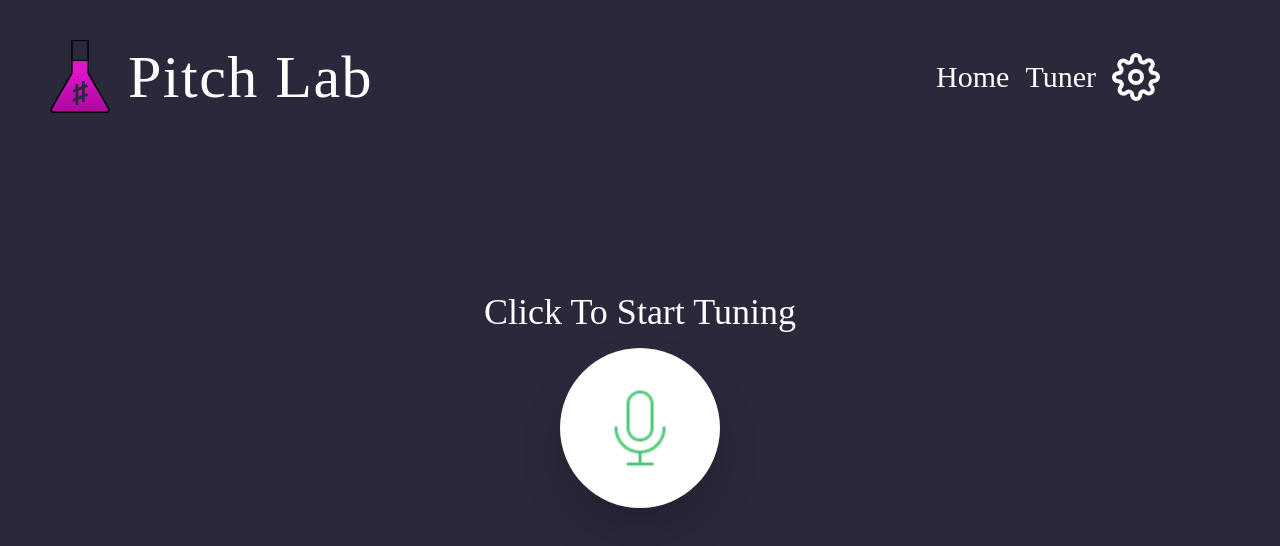
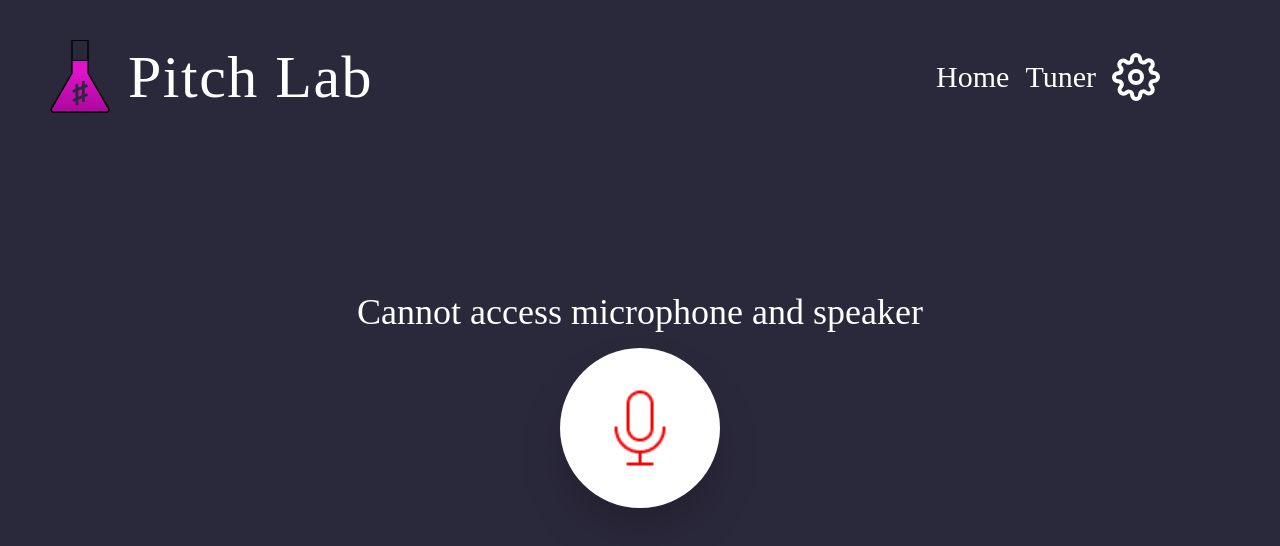
Before and after one commit to sitechtimes/pitch-lab, a Vue app in the folder app/: page /initialize in a window 1280 px wide. Shown: the top 546 px of the page. Built offline with nearby package versions, Linux system fonts and the light colour scheme; a web font is replaced by a local one.

Commit message:
initialize microphone

```diff
--- a/app/src/stores/initialize.js
+++ b/app/src/stores/initialize.js
@@ -16,6 +16,8 @@ export const initializeStore = defineStore(
 
     const isInitialized = ref(false);
     const cannotInitailize = ref(false)
+    const noMicrophones = ref(false);
+    const noSpeakers = ref(false);
     const fftSize = ref(4096);
 
     const initializeAudio = async () => {
@@ -84,6 +86,7 @@ export const initializeStore = defineStore(
         return true;
       } catch (error) {
         console.error("Audio initialization failed:", error);
+        cannotInitailize.value = true;
         devices.cleanupAudio();
         return false;
       }
@@ -101,7 +104,9 @@ export const initializeStore = defineStore(
       initializeAudio,
       isInitialized,
       fftSize,
-      cannotInitailize
+      cannotInitailize,
+      noMicrophones,
+      noSpeakers
     };
   },
   {
--- a/app/src/views/InitializeApp.vue
+++ b/app/src/views/InitializeApp.vue
@@ -4,25 +4,42 @@
   >
     <button
       @click="initialize.initializeAudio"
-      :disabled="initialize.cannotInitailize"
+      :disabled="initialize.cannotInitialize"
       class="text-center"
     >
-      <p class="text-4xl mb-4">Click To Start Tuning</p>
+      <p class="text-4xl mb-4">
+        <template v-if="initialize.cannotInitialize">
+          <template v-if="initialize.noMicrophones && initialize.noSpeakers">
+            Cannot access microphone and speaker
+          </template>
+          <template v-else-if="initialize.noMicrophones">
+            Cannot access microphone
+          </template>
+          <template v-else-if="initialize.noSpeakers">
+            Cannot access speaker
+          </template>
+          <template v-else> Cannot initialize audio </template>
+        </template>
+        <template v-else> Click To Start Tuning </template>
+      </p>
+
       <div
         class="w-40 h-40 bg-white rounded-full flex items-center justify-center mx-auto shadow-2xl transition-transform transform hover:scale-105"
       >
         <img
-          src="@/assets/GreenMicrophone.webp"
-          alt="Pitch Lab Logo"
+          :src="initialize.cannotInitialize ? redMic : greenMic"
+          alt="Microphone Icon"
           class="w-24 h-24"
         />
-        <!--add a v-if for cannotInitialize vs !cannotInitailize and put diff pics accordingly-->
       </div>
     </button>
   </div>
 </template>
 
 <script setup>
+import greenMic from "@/assets/GreenMicrophone.webp";
+import redMic from "@/assets/RedMicrophone.webp";
+
 import { watch, onMounted } from "vue";
 import { initializeStore } from "@/stores/initialize";
 import { devicesStore } from "@/stores/devices";
@@ -45,23 +62,33 @@ onMounted(async () => {
     await devices.getDevices(); // Assuming this populates devices.microphones and devices.speakers
     console.log("Devices checked");
 
-    // Check if microphones and speakers are available
+    // Check microphones
     if (!devices.microphones || devices.microphones.length === 0) {
-      initialize.cannotInitialize = true;
+      initialize.noMicrophones = true;
       console.warn("Cannot access microphone");
     }
 
+    // Check speakers
     if (!devices.speakers || devices.speakers.length === 0) {
-      initialize.cannotInitialize = true;
+      initialize.noSpeakers = true;
       console.warn("Cannot access speaker");
     }
 
-    if (devices.microphones?.length > 0 && devices.speakers?.length > 0) {
+    // Set cannotInitialize based on either condition
+    initialize.cannotInitialize =
+      initialize.noMicrophones || initialize.noSpeakers;
+
+    if (!initialize.cannotInitialize) {
       console.log("Both microphone and speaker detected");
     }
   } catch (error) {
     console.error("Error getting devices:", error);
+
+    // Handle as a generic failure
+    initialize.noMicrophones = true;
+    initialize.noSpeakers = true;
     initialize.cannotInitialize = true;
+
     if (error.name === "NotAllowedError") {
       console.warn("Cannot access microphone or speaker: Permission denied");
     } else {
```
